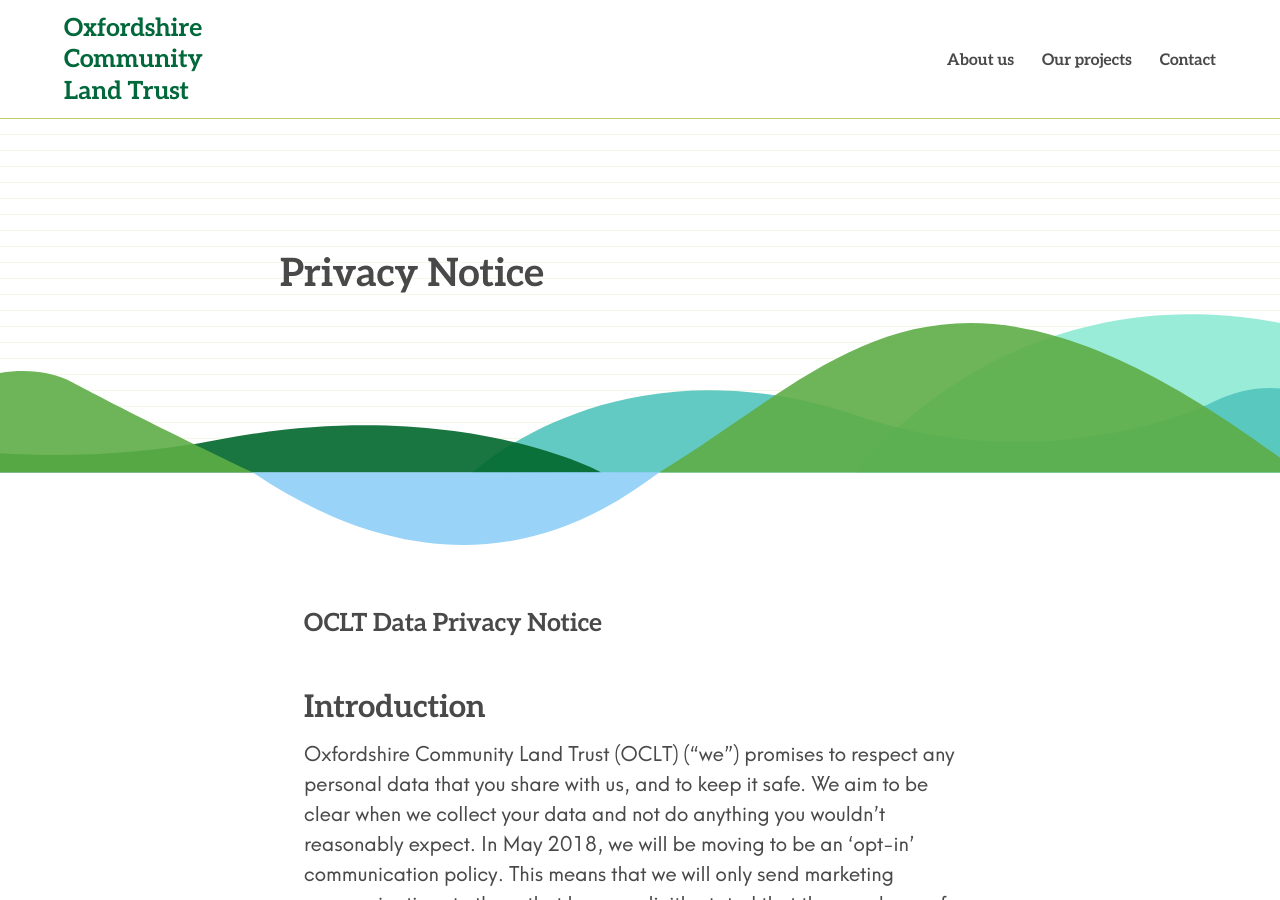
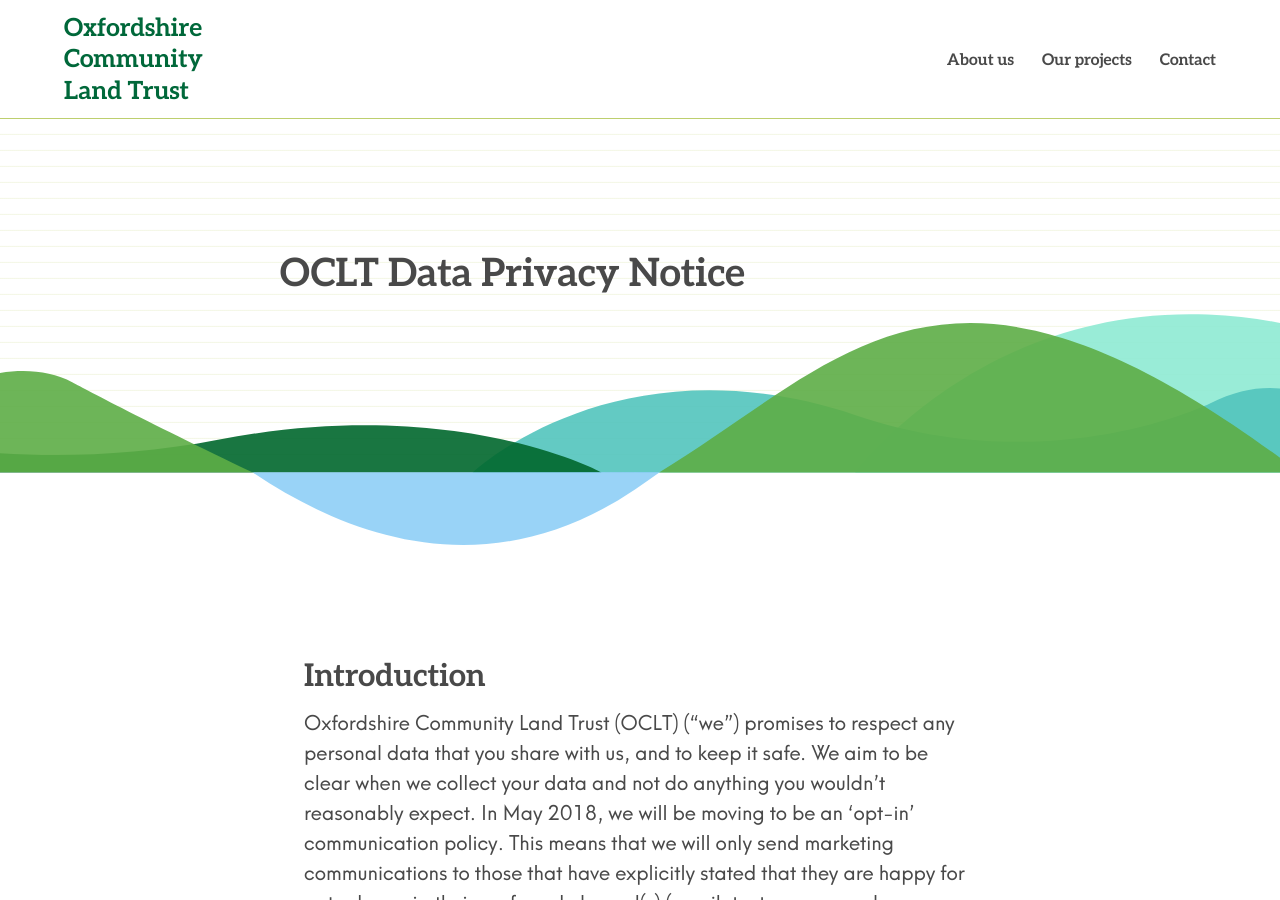
Before and after one commit to johnpuddephatt/oclt, a Jekyll site: the page built from _pages/privacy-notice.md, in a window 1280 px wide and 900 px high. Built offline with Jekyll 4.4.1, drawn with Linux system fonts in a browser that asks for light colours.

Commit message:
Update from Forestry.io - Updated privacy-notice.md

```diff
--- a/_pages/privacy-notice.md
+++ b/_pages/privacy-notice.md
@@ -1,12 +1,10 @@
 ---
 layout: page
-title: Privacy Notice
+title: OCLT Data Privacy Notice
 subtitle: ''
 date: 2019-01-25 16:15:49 +0000
 
 ---
-# OCLT Data Privacy Notice
-
 ## Introduction
 
 Oxfordshire Community Land Trust (OCLT) (“we”) promises to respect any personal data that you share with us, and to keep it safe. We aim to be clear when we collect your data and not do anything you wouldn’t reasonably expect. In May 2018, we will be moving to be an ‘opt-in’ communication policy. This means that we will only send marketing communications to those that have explicitly stated that they are happy for us to do so via their preferred channel(s) (email, text message, phone or post). We will also use ‘Legitimate Interest’ for communications relating to grant-making, donations etc. Our communications include information about our latest projects, including related fundraising activity, events, appeals and research. If you would like to receive such communications but have not opted in, please email us on info@oclt.org.uk or ring 07889 209448
```
